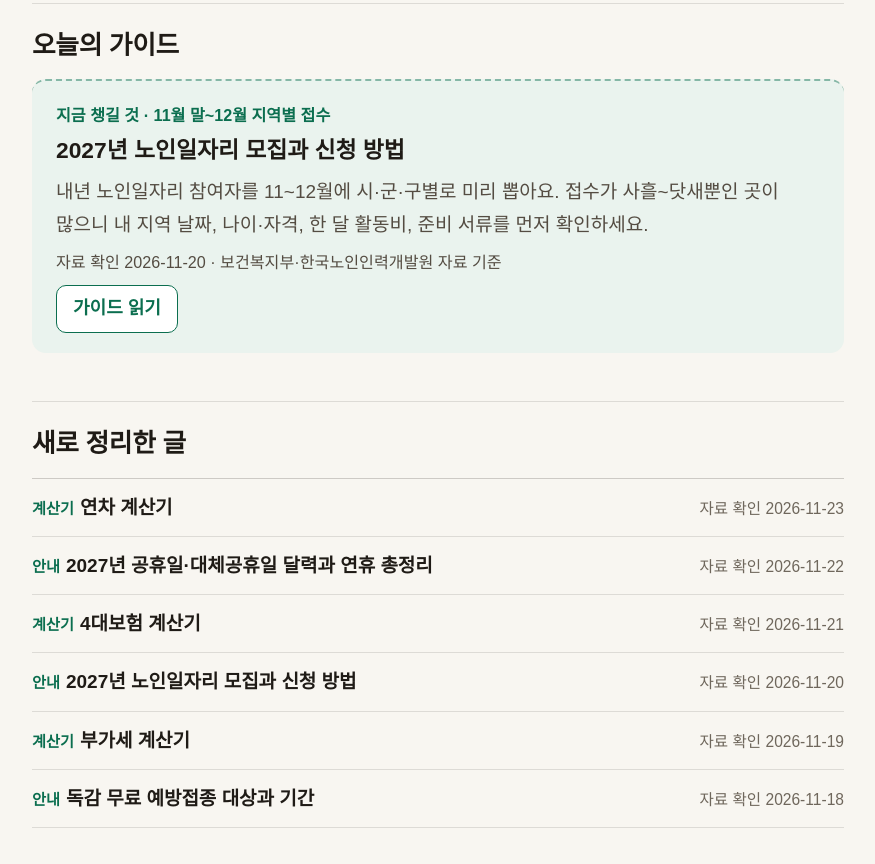
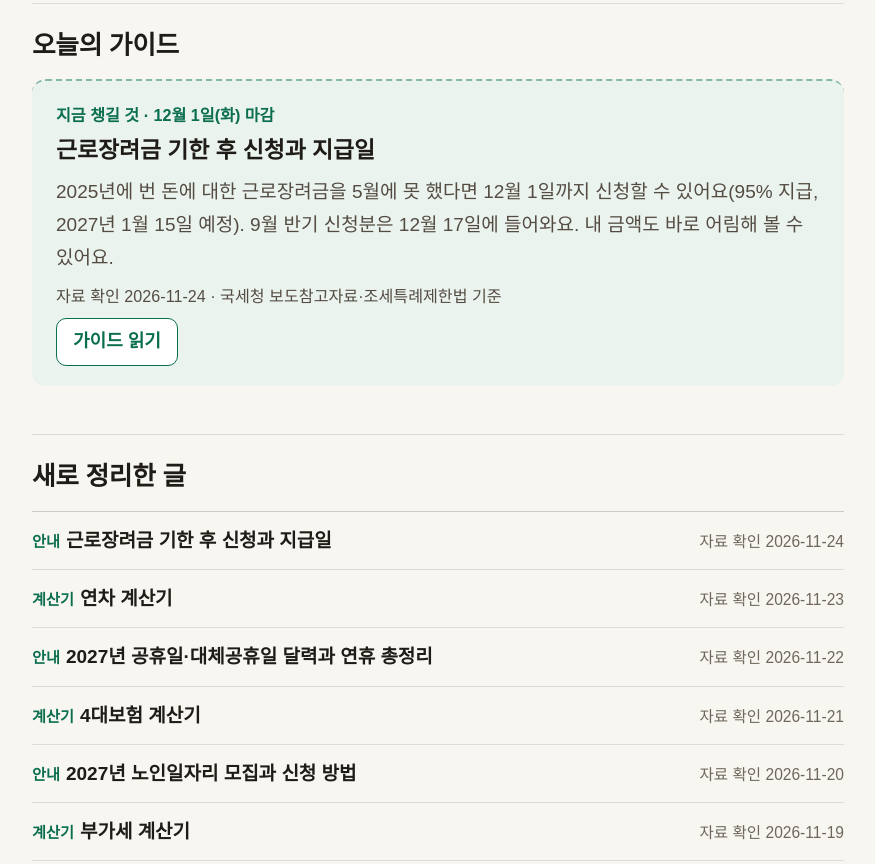
Before and after one commit to dndncalc/dndncalc.github.io, a plain HTML site: page index.html in a window 1280 px wide. Shown: the part 723-1587 px from the top of the page, without its empty margins (202-1077 px from the left). Drawn offline with Linux system fonts and the light colour scheme; a web font is replaced by a local one.

Commit message:
홈·사이트맵에 근로장려금 글 추가, 오늘의 가이드 교체

```diff
--- a/index.html
+++ b/index.html
@@ -37,7 +37,7 @@
 <div class="cats">
 <a class="cat" href="#cat-pension"><span class="no">01</span><b>연금·노후</b><small data-count-of="cat-pension">6편</small></a>
 <a class="cat" href="#cat-money"><span class="no">02</span><b>저축·대출·돈 계산</b><small data-count-of="cat-money">3편</small></a>
-<a class="cat" href="#cat-tax"><span class="no">03</span><b>세금·연말정산</b><small data-count-of="cat-tax">3편</small></a>
+<a class="cat" href="#cat-tax"><span class="no">03</span><b>세금·연말정산</b><small data-count-of="cat-tax">4편</small></a>
 <a class="cat" href="#cat-date"><span class="no">04</span><b>나이·날짜</b><small data-count-of="cat-date">4편</small></a>
 <a class="cat" href="#cat-work"><span class="no">05</span><b>직장·퇴직</b><small data-count-of="cat-work">6편</small></a>
 <a class="cat" href="#cat-unit"><span class="no">06</span><b>생활 단위 변환</b><small data-count-of="cat-unit">1편</small></a>
@@ -47,21 +47,21 @@
 
 <h2>오늘의 가이드</h2>
 <div class="feature">
-<p class="feature-k">지금 챙길 것 · 11월 말~12월 지역별 접수</p>
-<h3><a href="/guide/senior-jobs-2027/">2027년 노인일자리 모집과 신청 방법</a></h3>
-<p>내년 노인일자리 참여자를 11~12월에 시·군·구별로 미리 뽑아요. 접수가 사흘~닷새뿐인 곳이 많으니 내 지역 날짜, 나이·자격, 한 달 활동비, 준비 서류를 먼저 확인하세요.</p>
-<p class="src">자료 확인 2026-11-20 · 보건복지부·한국노인인력개발원 자료 기준</p>
-<a class="btn-out" href="/guide/senior-jobs-2027/">가이드 읽기</a>
+<p class="feature-k">지금 챙길 것 · 12월 1일(화) 마감</p>
+<h3><a href="/guide/earned-income-credit/">근로장려금 기한 후 신청과 지급일</a></h3>
+<p>2025년에 번 돈에 대한 근로장려금을 5월에 못 했다면 12월 1일까지 신청할 수 있어요(95% 지급, 2027년 1월 15일 예정). 9월 반기 신청분은 12월 17일에 들어와요. 내 금액도 바로 어림해 볼 수 있어요.</p>
+<p class="src">자료 확인 2026-11-24 · 국세청 보도참고자료·조세특례제한법 기준</p>
+<a class="btn-out" href="/guide/earned-income-credit/">가이드 읽기</a>
 </div>
 
 <h2>새로 정리한 글</h2>
 <ul class="newlist">
+<li><span><span class="tag">안내</span><a href="/guide/earned-income-credit/">근로장려금 기한 후 신청과 지급일</a></span><time datetime="2026-11-24">자료 확인 2026-11-24</time></li>
 <li><span><span class="tag">계산기</span><a href="/annual-leave/">연차 계산기</a></span><time datetime="2026-11-23">자료 확인 2026-11-23</time></li>
 <li><span><span class="tag">안내</span><a href="/holidays-2027/">2027년 공휴일·대체공휴일 달력과 연휴 총정리</a></span><time datetime="2026-11-22">자료 확인 2026-11-22</time></li>
 <li><span><span class="tag">계산기</span><a href="/insurance4/">4대보험 계산기</a></span><time datetime="2026-11-21">자료 확인 2026-11-21</time></li>
 <li><span><span class="tag">안내</span><a href="/guide/senior-jobs-2027/">2027년 노인일자리 모집과 신청 방법</a></span><time datetime="2026-11-20">자료 확인 2026-11-20</time></li>
 <li><span><span class="tag">계산기</span><a href="/vat/">부가세 계산기</a></span><time datetime="2026-11-19">자료 확인 2026-11-19</time></li>
-<li><span><span class="tag">안내</span><a href="/guide/flu-vaccine/">독감 무료 예방접종 대상과 기간</a></span><time datetime="2026-11-18">자료 확인 2026-11-18</time></li>
 </ul>
 
 <section id="cat-pension" class="anchor">
@@ -91,6 +91,7 @@
 <a class="item" href="/guide/year-end-preview/"><b>2026 연말정산 미리보기 하는 법</b><small>카드 문턱 25%, 연금저축·IRP, 부모님 공제</small></a>
 <a class="item" href="/guide/hometown-donation/"><b>고향사랑기부제 세액공제와 답례품</b><small>10만 원 전액, 20만 원까지 44%, 답례품 30%, 12월 31일까지</small></a>
 <a class="item" href="/vat/"><b>부가세 계산기</b><small>공급가액·부가세 10% 나누기, 일반·간이과세자가 낼 부가세</small></a>
+<a class="item" href="/guide/earned-income-credit/"><b>근로장려금 기한 후 신청과 지급일</b><small>12월 1일 마감·95% 지급, 1월 15일·12월 17일 지급 예정, 내 금액 어림</small></a>
 </div>
 </section>
 
@@ -183,7 +184,7 @@
 
 <h2 id="faq">자주 묻는 질문</h2><dl class="faq"><dt>든든 생활계산기는 돈을 내야 하나요?</dt><dd>아니요. 모든 계산기와 안내 글은 무료이고, 회원가입이나 앱 설치 없이 바로 쓸 수 있어요.</dd><dt>넣은 생년월일이나 금액이 어딘가에 저장되나요?</dt><dd>계산은 쓰시는 휴대폰이나 컴퓨터 안에서만 하고, 넣은 숫자는 서버로 보내거나 저장하지 않아요.</dd><dt>계산 결과를 그대로 믿어도 되나요?</dt><dd>공식 자료의 기준으로 계산하지만 참고용이에요. 실제 금액과 날짜는 가입 기간, 소득, 가족 상황에 따라 달라질 수 있으니 신청이나 계약 같은 중요한 일은 해당 기관에 꼭 확인하세요.</dd><dt>제도가 바뀌면 내용도 고쳐지나요?</dt><dd>제도나 금액이 바뀌면 공식 자료를 다시 확인해 고치고, 각 페이지 아래 작성·수정 안내에 고친 날짜와 내용을 적어 둬요.</dd><dt>글씨가 작게 보이면 어떻게 하나요?</dt><dd>휴대폰에서는 두 손가락으로 화면을 벌리면 커지고, 컴퓨터에서는 Ctrl 키를 누른 채 + 키를 누르면 커져요. 원래대로 돌릴 때는 Ctrl 키와 0을 함께 눌러요.</dd><dt>틀린 내용을 발견하면 어디에 알리나요?</dt><dd>각 페이지 아래 오류·변경 알리기 버튼이나 문의하기 페이지로 알려 주세요. 확인한 뒤 고치고 수정한 날짜를 적어 둘게요.</dd></dl>
 
-<p class="src">최종 수정일: 2026-11-23</p>
+<p class="src">최종 수정일: 2026-11-24</p>
 </div></main>
 <footer><div class="wrap">
 <div><a href="/about/">소개</a><a href="/privacy/">개인정보처리방침</a><a href="/contact/">문의하기</a><a href="/editorial/">편집 원칙</a></div>
--- a/sitemap.xml
+++ b/sitemap.xml
@@ -32,4 +32,5 @@
 <url><loc>https://dndncalc.com/insurance4/</loc><lastmod>2026-11-21</lastmod></url>
 <url><loc>https://dndncalc.com/holidays-2027/</loc><lastmod>2026-11-22</lastmod></url>
 <url><loc>https://dndncalc.com/annual-leave/</loc><lastmod>2026-11-23</lastmod></url>
+<url><loc>https://dndncalc.com/guide/earned-income-credit/</loc><lastmod>2026-11-24</lastmod></url>
 </urlset>
```
